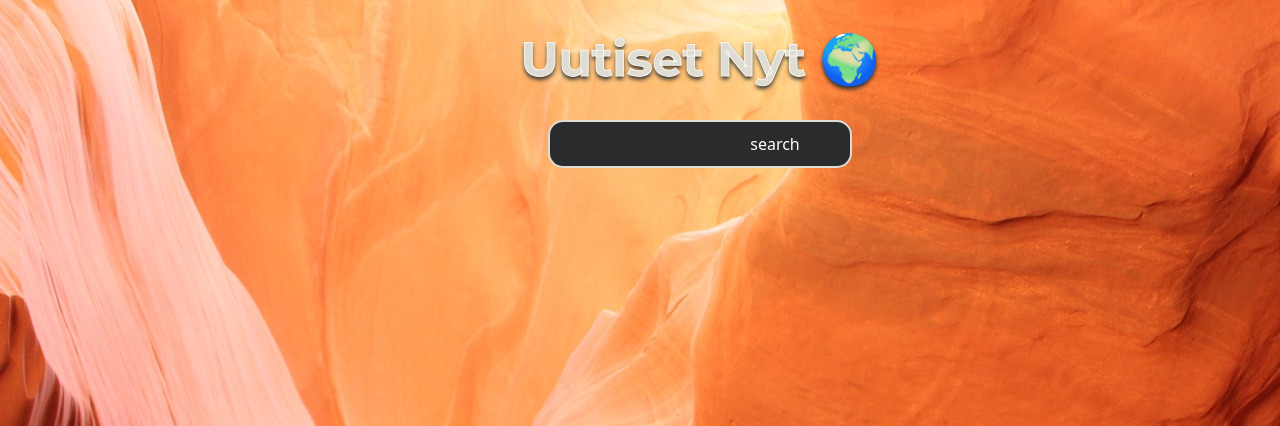
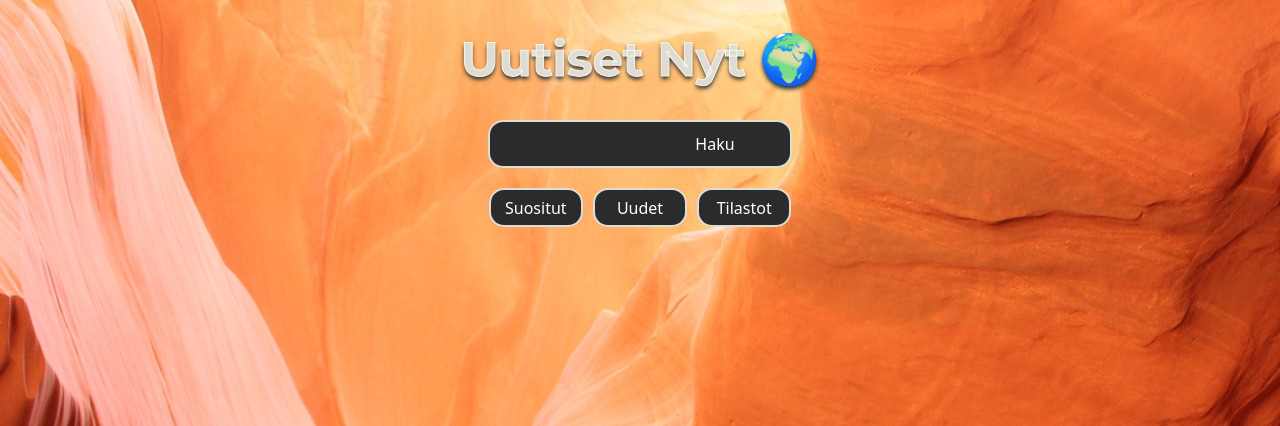
Before and after one commit to oiva-johannes/infret, a Flask app: page / in a window 1280 px wide; the page is wider, and only the part inside the window is pictured. Shown: the top 426 px of that part. Run offline with Flask 3, Linux system fonts and the light colour scheme; parts of the project's set-up code (start-up, migrations or seed data) failed here and were passed over; some web fonts are replaced.

Commit message:
More UI improvements #5: add buttons for sorting and stats

```diff
--- a/static/main.css
+++ b/static/main.css
@@ -29,7 +29,7 @@
 	background-attachment: fixed;
 }
 
-form {
+.search {
   margin:auto;
   width: 300px;
   height: 44px;
@@ -37,9 +37,28 @@
   display: flex;
   flex-direction: row;
   align-items: center;
-  margin-bottom: 80px;
   background-color: rgb(41, 43, 44);
   border: 2px solid rgb(223, 220, 212);
+  margin-bottom: 20px;
+}
+
+.buttons {
+  display: flex;
+  flex-direction: row;
+  align-items: center;
+  margin:auto;
+}
+
+.button {
+  width: 90px;
+  height: 35px;
+  background-color: rgb(41, 43, 44);
+  border: 2px solid rgb(223, 220, 212);
+  border-radius: 15px;
+  padding: 0px;
+  margin-left: 3px;
+  margin-right: 3px;
+  margin-bottom: 60px;
 }
 
 input {
@@ -48,7 +67,6 @@
   color: #fff;
   height: 100%;
   width: 100%;
-  padding: 6px 10px;
 }
 
 ::placeholder {
@@ -59,8 +77,8 @@
 h1 {
   color: rgb(249, 246, 238);
   font-size: 3em;
+}
 
-}
 a {
   color: rgb(223, 220, 212);
   text-decoration: none;
@@ -76,9 +94,10 @@
 }
 
 .article {
-  width: 600px;
-  height: 190px;
-  margin-left: 30px;
+  width: 500px;
+  height: 290px;
+  margin-left: 10px;
+  margin-right: 10px;
   margin-bottom: 10px;
   margin-top: 10px;
   padding: 15px;
@@ -94,6 +113,14 @@
   display: inline !important;
 }
 
+.provider-YLE {
+  margin-top: 0px;
+  margin-bottom: 0px;
+  margin-right: 560px;
+  display: inline !important;
+  color: rgb(0,180,200);
+}
+
 .pagetitle {
   -webkit-text-stroke: 1px rgb(249, 246, 238);
   text-shadow: 0px 3px 4px rgb(41, 43, 44);
@@ -104,7 +131,7 @@
   flex-wrap: wrap;
   padding: 0;
   list-style-type: none;
-  width: 1400px;
+  width: 1110px;
 }
 
 li {
--- a/templates/index.html
+++ b/templates/index.html
@@ -13,15 +13,20 @@
 </head>
 <body>
   <h1 class="pagetitle"><a href="/">Uutiset Nyt <span class="noto-color">🌍</span></a></h1>
-  <form action = "/search" method = "POST">
+  <form class="search" action="/search" method="POST">
     <input type="text" name="query">
-    <input type="submit" value="search">
+    <input type="submit" value="Haku">
+  </form>
+  <form action="/sort" method="post" >
+    <input class="button" type="submit" name="sort_button" value="Suositut"/>
+    <input class="button" type="submit" name="sort_button" value="Uudet"/>
+    <input class="button" type="submit" name="sort_button" value="Tilastot"/>
   </form>
   <ul>
     {% for article in articles %}
       <li>
         <div class="article">
-          <h3 class="provider">{{ article['provider'] }}</h3> <h5 class="provider">{{ article['date'] }}</h5>
+          <h3 class="provider-{{ article['provider'] }}">{{ article['provider'] }}</h3> <h5 class="provider">{{ article['date'] }}</h5>
           <h3 class="title"><a target="_blank" rel="noopener noreferrer" href="{{ article['href'] }}">{{ article['header'] }}</a></h3>
           <p>{{ article['paragraph'] }}</p>
         </div>
```
